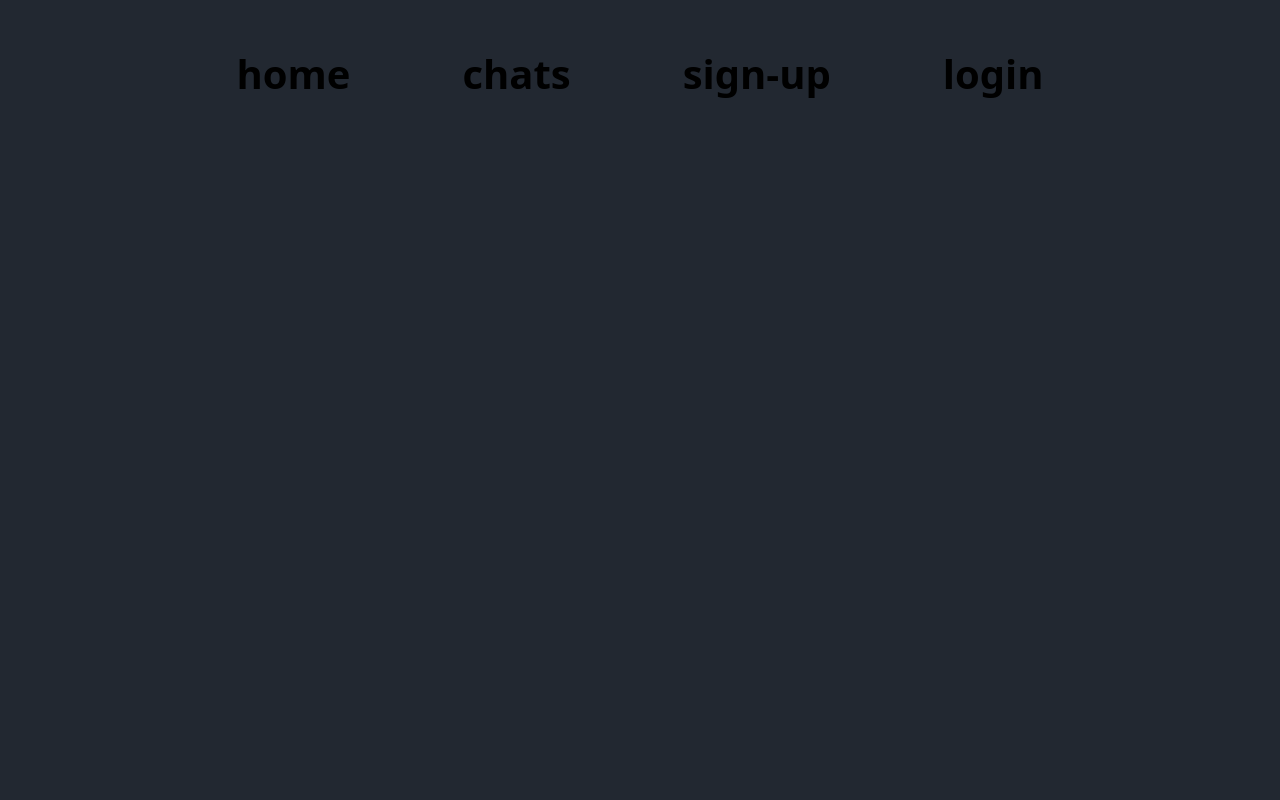
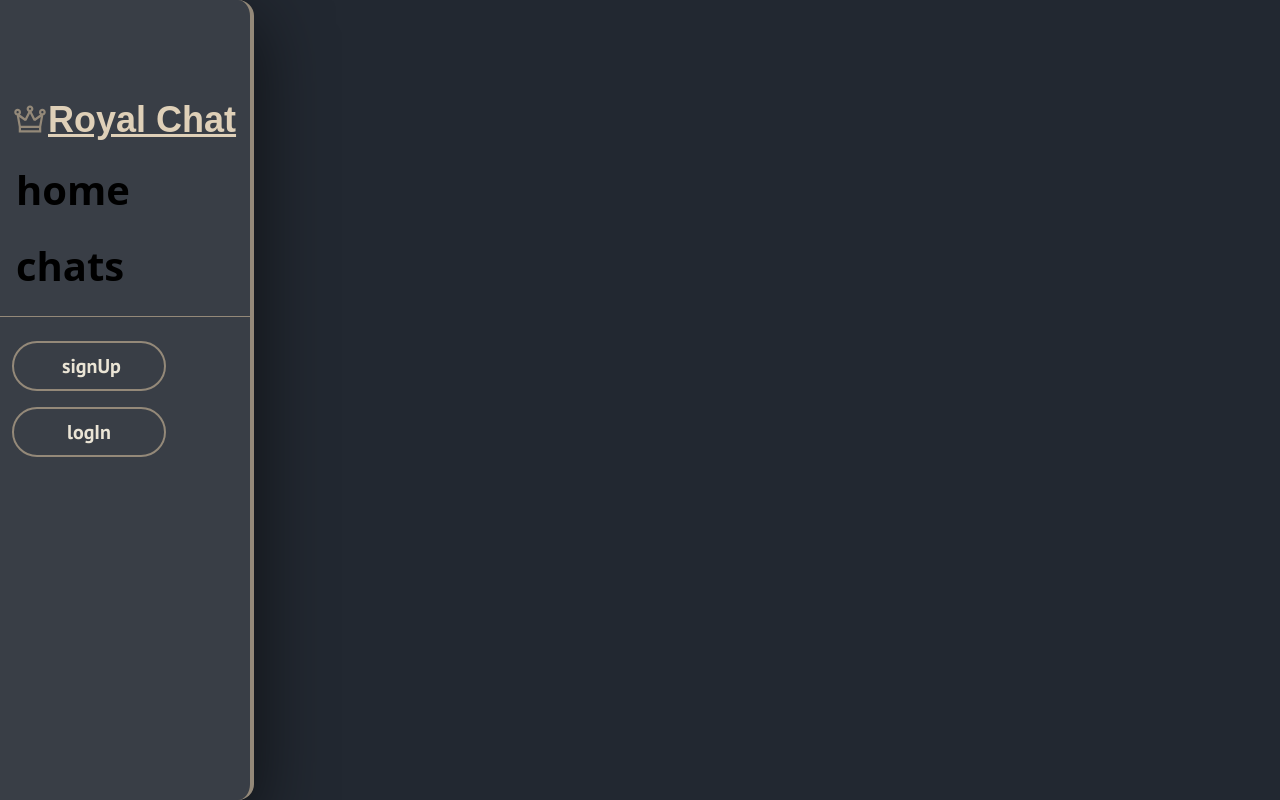
Before and after one commit to famim2002/chatting-app, a React (Vite) app: page / in a window 1280 px wide. Built offline with nearby package versions, Linux system fonts and the light colour scheme; a web font is replaced by a local one.

Commit message:
content-add

```diff
--- a/src/App.jsx
+++ b/src/App.jsx
@@ -16,7 +16,7 @@ const App = () => {
             <Route path="/chatbox" element={<ChatBox />} />
           </Route>
           <Route path="/signUp" element={<SignUp />} />
-          <Route path="/Login" element={<Login/>} />
+          <Route path="/login" element={<Login/>} />
         </Routes>
       </BrowserRouter>
     </>
--- /dev/null
+++ b/src/componenets/common-components/BackButton.jsx
@@ -0,0 +1,20 @@
+import React from "react";
+import { TbArrowBackUp } from "react-icons/tb";
+import { Link } from "react-router"
+<TbArrowBackUp />
+
+const BackButton = () => {
+  return (
+    <>
+      <div className="p-5">
+        <Link to="/" className="">
+          <div className="back_button flex justify-center items-center">
+            <TbArrowBackUp />
+          </div>
+        </Link>
+      </div>
+    </>
+  );
+};
+
+export default BackButton;
--- /dev/null
+++ b/src/componenets/common-components/BrandLogo.jsx
@@ -0,0 +1,17 @@
+import React from "react";
+import { LiaCrownSolid } from "react-icons/lia";
+
+const BrandLogo = () => {
+  return (
+    <>
+      <div className="flex px-3 py-5 items-center ">
+        <LiaCrownSolid className="text-4xl text-brand  " />
+        <h2 className="text-4xl font-headerFont font-bold text-base underline ">
+          Royal Chat
+        </h2>
+      </div>
+    </>
+  );
+};
+
+export default BrandLogo;
--- a/src/componenets/common-components/Button.jsx
+++ b/src/componenets/common-components/Button.jsx
@@ -4,7 +4,7 @@ const Button = ({ type,styling,title }) => {
   return (
     <>
       <div className={styling} >
-        <button type={type} className="text-[20px] focus cursor-pointer px-12 py-2">
+        <button type={type} className=" w-[150px] text-[20px] focus cursor-pointer px-12 py-2 ">
           {title}
         </button>
       </div>
--- a/src/componenets/layout/NavBar.jsx
+++ b/src/componenets/layout/NavBar.jsx
@@ -1,24 +1,65 @@
 import React from "react";
 import { Link } from "react-router";
+import Button from "../common-components/Button";
+import BrandLogo from "../common-components/BrandLogo"
 
 const Navbar = () => {
   return (
+    <aside className="h-screen absolute">
+      <nav className="h-full flex-col w-fit py-20 bg-secondary border-r-4 border-r-brand rounded-r-2xl nav_shadow">
         <div>
-      <ul className="flex justify-center gap-20 py-10">
+          <BrandLogo/>
+        </div>
+        <ul className="flex flex-col gap-4">
           <li>
-          <Link  className="text-[40px] font-semibold px-4 py-1 hover:bg-stone-600 hover:text-stone-100 " to="/home">home</Link>
+            <Link
+              className="text-[40px] w-[250px] font-semibold px-4  hover:bg-primary hover:text-stone-100 "
+              to="/home"
+            >
+              home
+            </Link>
           </li>
+
           <li>
-          <Link className="text-[40px] font-semibold px-4 py-1 hover:bg-stone-600 hover:text-stone-100 "  to="/chatbox">chats</Link>
+            <Link
+              className="text-[40px] w-[250px] font-semibold  px-4  hover:bg-primary hover:text-stone-100 border-b border-brand pb-5 "
+              to="/chatbox"
+            >
+              chats
+            </Link>
           </li>
+
           <li>
-          <Link className="text-[40px] font-semibold px-4 py-1 hover:bg-stone-600 hover:text-stone-100 "  to="/signUp">sign-up</Link>
+            <Link to="/signUp">
+              <Button title="signUp" styling="button_style ml-3 mt-2 " />
+            </Link>
           </li>
+
           <li>
-          <Link className="text-[40px] font-semibold px-4 py-1 hover:bg-stone-600 hover:text-stone-100 "  to="/Login">login</Link>
+            <Link to="/login">
+              <Button title="logIn" styling="button_style ml-3 " />
+            </Link>
           </li>
         </ul>
-    </div>
+      </nav>
+    </aside>
+
+    // <div>
+    //   <ul className="flex justify-center gap-20 py-10">
+    //     <li>
+    //       <Link  className="text-[40px] font-semibold px-4 py-1 hover:bg-stone-600 hover:text-stone-100 " to="/home">home</Link>
+    //     </li>
+    //     <li>
+    //       <Link className="text-[40px] font-semibold px-4 py-1 hover:bg-stone-600 hover:text-stone-100 "  to="/chatbox">chats</Link>
+    //     </li>
+    //     <li>
+    //       <Link className="text-[40px] font-semibold px-4 py-1 hover:bg-stone-600 hover:text-stone-100 "  to="/signUp">sign-up</Link>
+    //     </li>
+    //     <li>
+    //       <Link className="text-[40px] font-semibold px-4 py-1 hover:bg-stone-600 hover:text-stone-100 "  to="/Login">login</Link>
+    //     </li>
+    //   </ul>
+    // </div>
   );
 };
 
--- a/src/componenets/sign-in/up/SignInForm.jsx
+++ b/src/componenets/sign-in/up/SignInForm.jsx
@@ -8,7 +8,7 @@ const SignInForm = () => {
       <div className="px-5 sm:px-10 md:px-25 py-20  bg-secondary rounded-2xl">
         <form className="grid grid-cols-1 gap-10">
           <div className="grid grid-cols-1 gap-5">
-            {" "}
+
             <input
               className="form_input  text-xl font-regularFont font-semibold rounded-full border-2 border-brand placeholder-brand  focus:border-base focus:placeholder-base "
               type="text"
@@ -21,14 +21,14 @@ const SignInForm = () => {
             />
           </div>
 
-          <div className="grid grid-cols-1 gap-3">
+          <div className="grid grid-cols-1 gap-10">
             <Button
               title="submit"
               type="submit"
               styling="light_button_style cursor-pointer mx-auto"
             />
             <Link
-              className="mx-auto text-[20px] text-text underline px-2 py-1 hover:bg-primary  active:bg-brand"
+              className="mx-auto text-[16px] text-text underline px-2 py-1 hover:bg-primary  active:bg-brand"
               to="/"
             >
               forget your password..?
--- a/src/index.css
+++ b/src/index.css
@@ -70,3 +70,28 @@ a {
   box-shadow: rgba(0, 0, 0, 0.3) 0px 19px 38px,
     rgba(0, 0, 0, 0.22) 0px 15px 12px;
 }
+
+
+.nav_shadow{
+  box-shadow: rgba(0, 0, 0, 0.56) 0px 22px 70px 4px;
+}
+
+.back_button{
+  width: 70px;
+  height: 70px;
+  border-radius: 50%;
+  background-color: #393e46;
+  border: 10px solid #222831;
+  outline: 3px solid #948979;
+  color: #948979;
+  font-size: 30px;
+  transition: .3s;
+}
+.back_button:hover{
+
+  color: #222831;
+  outline: 3px solid #eae4d5;
+  background-color: #eae4d5;
+  box-shadow: rgba(0, 0, 0, 0.3) 0px 19px 38px,
+  rgba(0, 0, 0, 0.22) 0px 15px 12px;
+}
--- a/src/pages/ChatBox.jsx
+++ b/src/pages/ChatBox.jsx
@@ -4,7 +4,7 @@ const ChatBox = () => {
   return (
     <div>
       <div className="container">
-        <h1 className="text-[120px]  ">this si chat pages</h1>
+
       </div>
     </div>
   );
--- a/src/pages/Login.jsx
+++ b/src/pages/Login.jsx
@@ -1,10 +1,12 @@
 import React from "react";
-import SignInForm from "../componenets/sign-in/up/signInForm"
-
+import SignInForm from "../componenets/sign-in/up/signInForm";
+import BackButton from "../componenets/common-components/backButton";
 
 const Login = () => {
   return (
-    <section className="px-3 py-28">
+    <>
+      <BackButton />
+      <section className="px-3 py-5">
         <div className="container">
           <div className="flex flex-col gap-6 items-center">
             <div className=" w-[310px] sm:w-[600px]  bg-secondary rounded-2xl">
@@ -21,11 +23,12 @@ const Login = () => {
               </div>
             </div>
             <div className="w-[310px] sm:w-[600px] ">
-            <SignInForm/>
+              <SignInForm />
             </div>
           </div>
         </div>
       </section>
+    </>
   );
 };
 
--- a/src/pages/SignUp.jsx
+++ b/src/pages/SignUp.jsx
@@ -1,9 +1,12 @@
 import React from "react";
 import SignUpForm from "../componenets/sign-in/up/SignUpForm"
+import BackButton from "../componenets/common-components/backButton"
 
 const SignUp = () => {
   return (
-    <section className="px-3 py-28">
+    <>
+   <BackButton/>
+    <section className="px-3 py-5">
       <div className="container">
         <div className="flex flex-col gap-6 items-center">
           <div className=" w-[310px] sm:w-[600px]  bg-secondary rounded-2xl">
@@ -20,7 +23,8 @@ const SignUp = () => {
           </div>
         </div>
       </div>
-    </section>
+      </section>
+      </>
   );
 };
 
```
Lines whose indentation alone changed are shown as unchanged.
